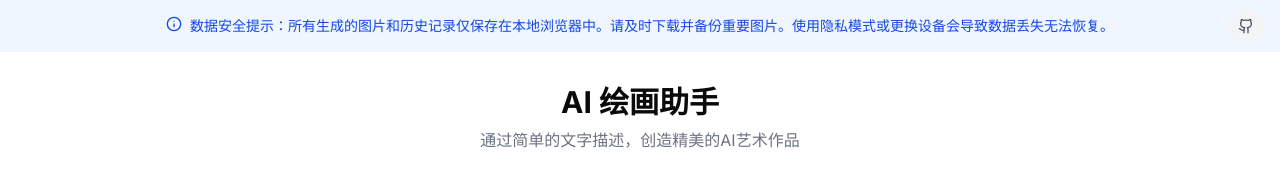
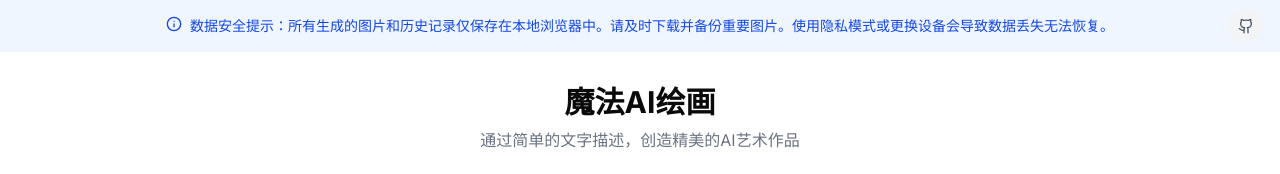
Before and after one commit to xyfacai/magic_image, a Next.js app: page / in a window 1280 px wide. Shown: the top 174 px of the page. Built offline with nearby package versions, Linux system fonts and the light colour scheme.

Commit message:
更改名字

```diff
--- a/src/app/page.tsx
+++ b/src/app/page.tsx
@@ -261,7 +261,7 @@ function HomeContent() {
 
       {/* 标题区域 */}
       <div className="text-center py-8">
-        <h1 className="text-3xl font-bold">AI 绘画助手</h1>
+        <h1 className="text-3xl font-bold">魔法AI绘画</h1>
         <p className="text-gray-500 mt-2">通过简单的文字描述，创造精美的AI艺术作品</p>
       </div>
 
```
Also changed, not shown: 2 other files (tests, documents, lock files or other folders).
